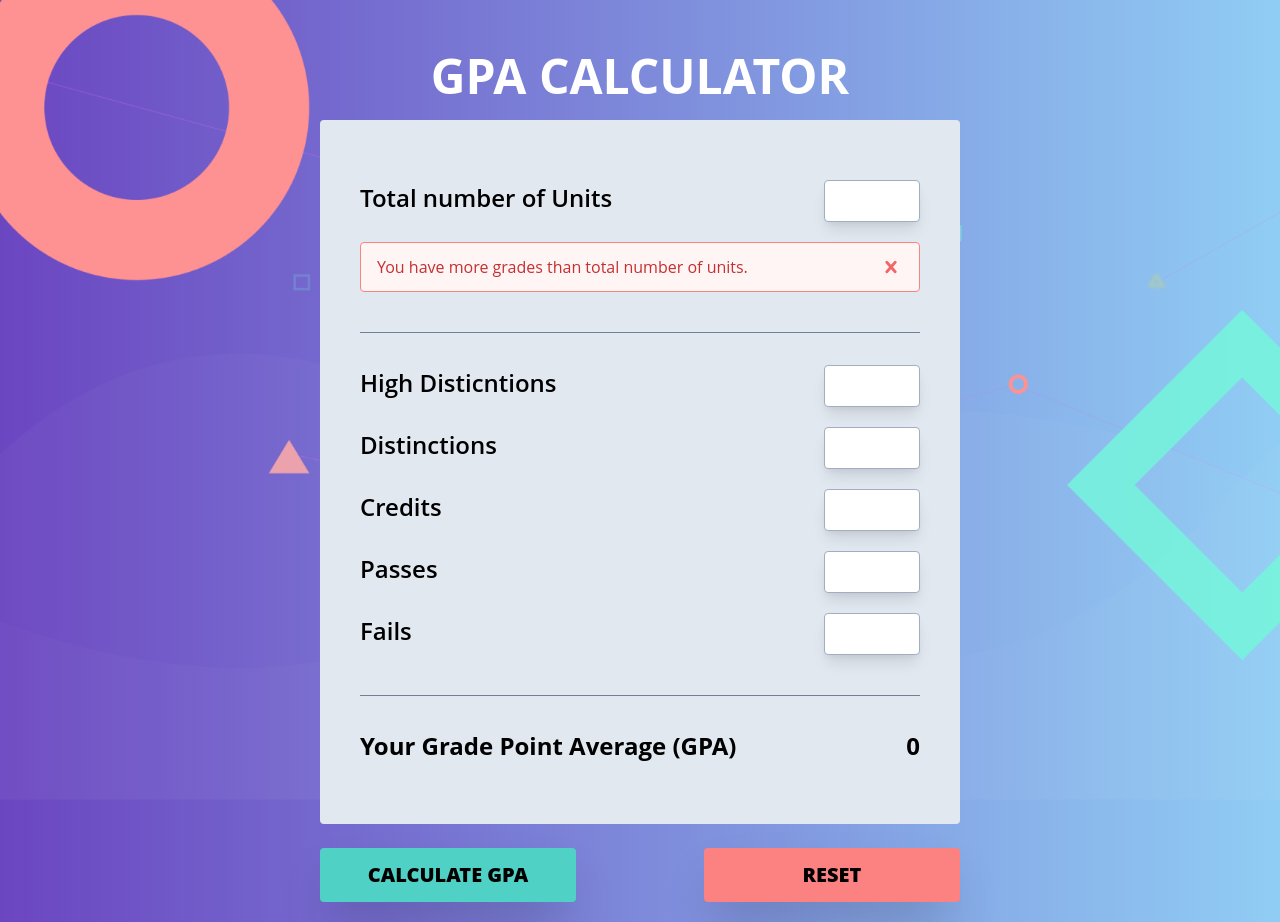
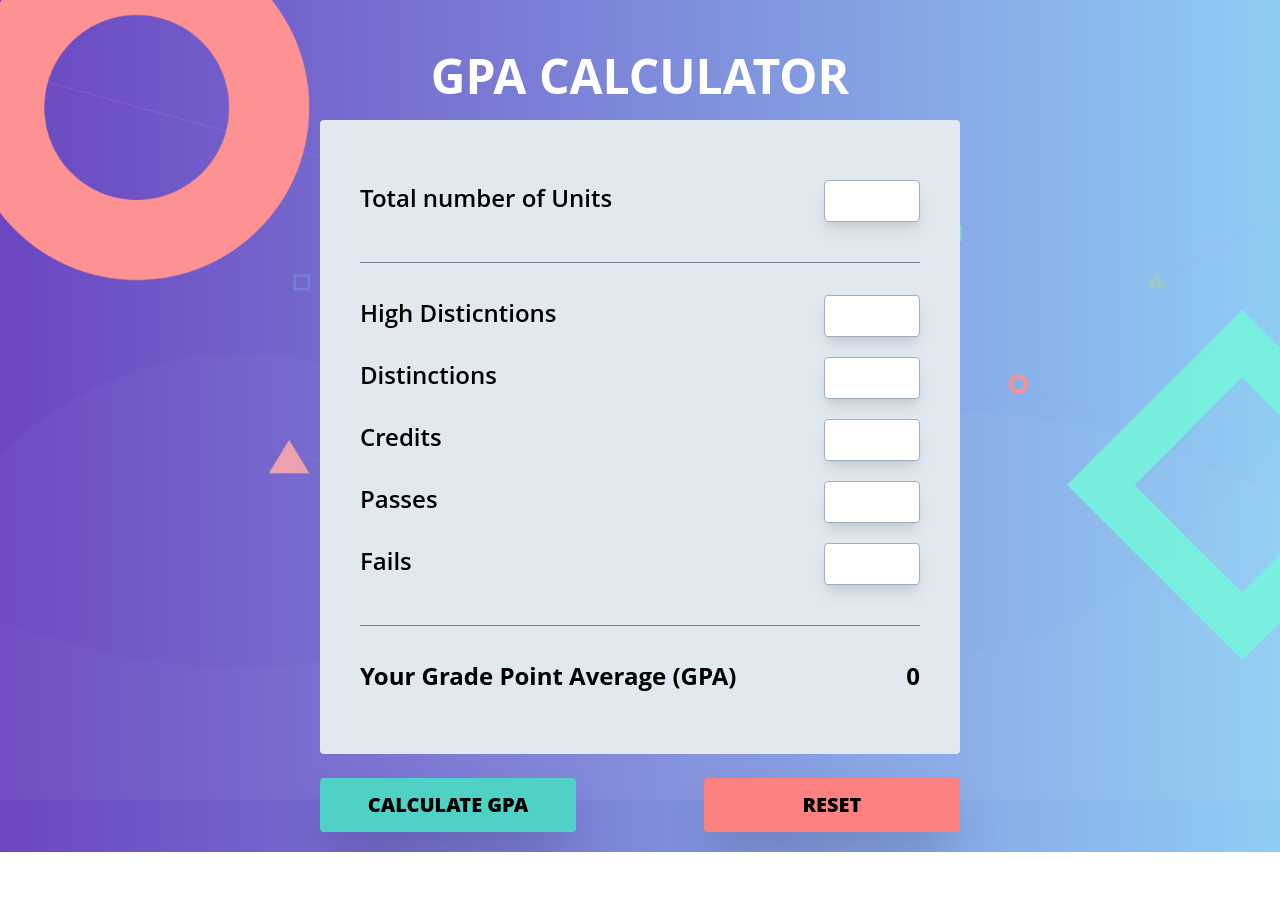
Before and after one commit to tmoran18/GPA-calculator, a Next.js app: page / in a window 1280 px wide. After the commit the page ends 852 px from the top, so only its background shows below. Built offline with nearby package versions, Linux system fonts and the light colour scheme.

Commit message:
Calculating Grades function

```diff
--- a/pages/index.js
+++ b/pages/index.js
@@ -1,17 +1,19 @@
-import { useState } from 'react';
-import GradeInput from '../components/GradeInput';
-import GPA from '../components/GPA';
-import Button from '../components/Button';
+import { useState } from "react";
+import GradeInput from "../components/GradeInput";
+import GPA from "../components/GPA";
+import Button from "../components/Button";
 
 export default function IndexPage() {
   const [creditPoint, setCreditPoint] = useState(12);
-	const [totalUnits, setTotalUnits] = useState(['', 0]);
-	const [highDistinctions, setHighDistinctions] = useState(['', 7]);
-	const [distinctions, setDistinctions] = useState(['', 6]);
-	const [credits, setCredits] = useState(['', 5]);
-	const [passes, setPasses] = useState(['', 4]);
-	const [fails, setFails] = useState(['', 0]);
+  const [totalUnits, setTotalUnits] = useState(["", 0]);
+  const [highDistinctions, setHighDistinctions] = useState(["", 7]);
+  const [distinctions, setDistinctions] = useState(["", 6]);
+  const [credits, setCredits] = useState(["", 5]);
+  const [passes, setPasses] = useState(["", 4]);
+  const [fails, setFails] = useState(["", 0]);
   const [GpaScore, setGpaScore] = useState(0);
+  const [totalGrades, setTotalGrades] = useState("");
+  const [gradesVsUnitsAlert, setGradesVsUnitsAlert] = useState(false);
 
   // Multiply each grade value by the unit credit points
   // Sum the resulting values (weighted GPA unit score)
@@ -22,7 +24,16 @@ export default function IndexPage() {
   // GPA = Sum of ( Grade Point × Credit Points ) ÷ Sum of ( Credit Points )
 
   //TODO
-	// 1. Check number of grades = total number of units function
+  const calculateGPA = () => {
+    // If totalUnits input is empty, throw alert else check units vs grades, calc GPA
+    totalUnits == ""
+      ? alert("Total number of units must not be empty.")
+      : checkTotalUnitsVsTotalGrades();
+  };
+
+  const checkTotalUnitsVsTotalGrades = () => {
+    totalGrades == totalUnits ? getGPA() : setGradesVsUnitsAlert(true);
+  };
   // 2. Make sure inputs can only receive numbers
   // Sum of ( Grade Point × Credit Points )
   const sumOfGradePointByCreditPoint = () => {
@@ -42,81 +53,93 @@ export default function IndexPage() {
     setGpaScore(gradePoints / creditPoints);
   };
 
+  const closeAlert = () => {
+    setGradesVsUnitsAlert(false);
+  };
+
   return (
-		<div className='h-screen bg-hero-pattern bg-no-repeat bg-cover p-15'>
-			<div className='p-5 '>
-				<h1 className='text-3xl sm:text-4xl md:text-5xl lg:text-5xl xl:text-5xl text-center text-accent-1 font-bold mb-2 mt-5'>
+    <div className="h-screen bg-hero-pattern bg-no-repeat bg-cover p-15">
+      <div className="p-5 ">
+        <h1 className="text-3xl sm:text-4xl md:text-5xl lg:text-5xl xl:text-5xl text-center text-accent-1 font-bold mb-2 mt-5">
           GPA CALCULATOR
         </h1>
-				<section className='p-5 md:p-10 lg:p-10 xl:p-15 rounded m-auto max-w-screen-sm bg-gray-300'>
+        <section className="p-5 md:p-10 lg:p-10 xl:p-15 rounded m-auto max-w-screen-sm bg-gray-300">
           <GradeInput
-						labelName='Total number of Units'
-						name='TotalUnits'
+            labelName="Total number of Units"
+            name="TotalUnits"
             value={totalUnits[0]}
             points={0}
             setState={setTotalUnits}
           />
+          {gradesVsUnitsAlert && (
             <div
-						class='bg-red-100 border border-red-400 text-red-700 px-4 py-3 rounded relative'
-						role='alert'>
-						<span class='block sm:inline'>
-							You have more grades than total number of units.
+              class="bg-red-100 border border-red-400 text-red-700 px-4 py-5 rounded relative text-center sm:text-left sm:py-4"
+              role="alert"
+            >
+              <span class="block sm:inline">
+                Number of units does not match number of grades.
               </span>
-						<span class='absolute top-0 bottom-0 right-0 px-4 py-3'>
+              <span
+                onClick={closeAlert}
+                class="absolute top-0 bottom-0 right-0 sm:px-4 sm:py-4"
+              >
                 <svg
-								class='fill-current h-6 w-6 text-red-500'
-								role='button'
-								xmlns='http://www.w3.org/2000/svg'
-								viewBox='0 0 20 20'>
+                  class="fill-current h-6 w-6 text-red-500"
+                  role="button"
+                  xmlns="http://www.w3.org/2000/svg"
+                  viewBox="0 0 20 20"
+                >
                   <title>Close</title>
-								<path d='M14.348 14.849a1.2 1.2 0 0 1-1.697 0L10 11.819l-2.651 3.029a1.2 1.2 0 1 1-1.697-1.697l2.758-3.15-2.759-3.152a1.2 1.2 0 1 1 1.697-1.697L10 8.183l2.651-3.031a1.2 1.2 0 1 1 1.697 1.697l-2.758 3.152 2.758 3.15a1.2 1.2 0 0 1 0 1.698z' />
+                  <path d="M14.348 14.849a1.2 1.2 0 0 1-1.697 0L10 11.819l-2.651 3.029a1.2 1.2 0 1 1-1.697-1.697l2.758-3.15-2.759-3.152a1.2 1.2 0 1 1 1.697-1.697L10 8.183l2.651-3.031a1.2 1.2 0 1 1 1.697 1.697l-2.758 3.152 2.758 3.15a1.2 1.2 0 0 1 0 1.698z" />
                 </svg>
               </span>
             </div>
-					<div className='border-b border-gray-600 w-full mt-10 mb-8'></div>
+          )}
+
+          <div className="border-b border-gray-600 w-full mt-10 mb-8"></div>
           <GradeInput
-						labelName='High Disticntions'
-						name='highDistinctions'
+            labelName="High Disticntions"
+            name="highDistinctions"
             value={highDistinctions[0]}
             points={highDistinctions[1]}
             setState={setHighDistinctions}
           />
           <GradeInput
-						labelName='Distinctions'
-						name='distinctions'
+            labelName="Distinctions"
+            name="distinctions"
             value={distinctions[0]}
             points={distinctions[1]}
             setState={setDistinctions}
           />
           <GradeInput
-						labelName='Credits'
-						name='credits'
+            labelName="Credits"
+            name="credits"
             value={credits[0]}
             points={credits[1]}
             setState={setCredits}
           />
           <GradeInput
-						labelName='Passes'
-						name='passes'
+            labelName="Passes"
+            name="passes"
             value={passes[0]}
             points={passes[1]}
             setState={setPasses}
           />
           <GradeInput
-						labelName='Fails'
-						name='fails'
+            labelName="Fails"
+            name="fails"
             value={fails[0]}
             points={fails[1]}
             setState={setFails}
           />
-					<div className='border-b border-gray-600 w-full mt-10 mb-8'></div>
+          <div className="border-b border-gray-600 w-full mt-10 mb-8"></div>
           <GPA score={GpaScore} />
         </section>
-				<div className='flex justify-between items-center flex-col sm:flex-row max-w-screen-sm m-auto'>
-					<Button handleBtnClick={getGPA} bgColor='bg-teal-400'>
+        <div className="flex justify-between items-center flex-col sm:flex-row max-w-screen-sm m-auto">
+          <Button handleBtnClick={calculateGPA} bgColor="bg-teal-400">
             CALCULATE GPA
           </Button>
-					<Button bgColor='bg-red-400'>RESET</Button>
+          <Button bgColor="bg-red-400">RESET</Button>
         </div>
       </div>
     </div>
```
Lines whose indentation alone changed are shown as unchanged.
